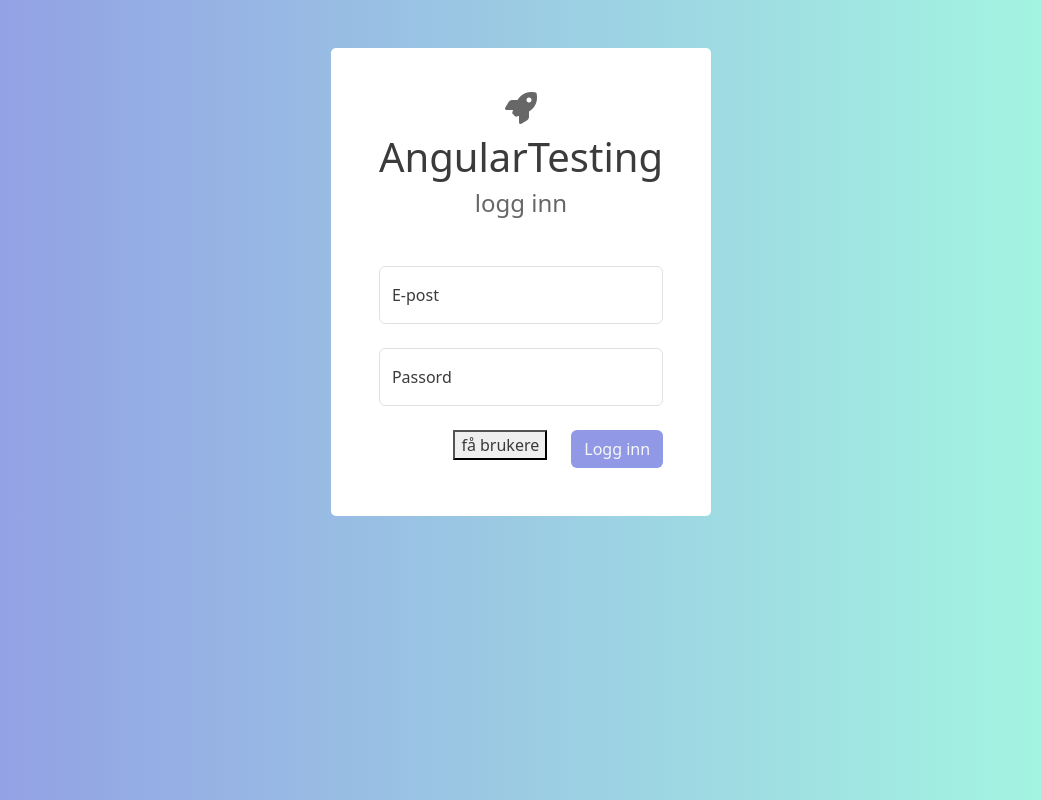
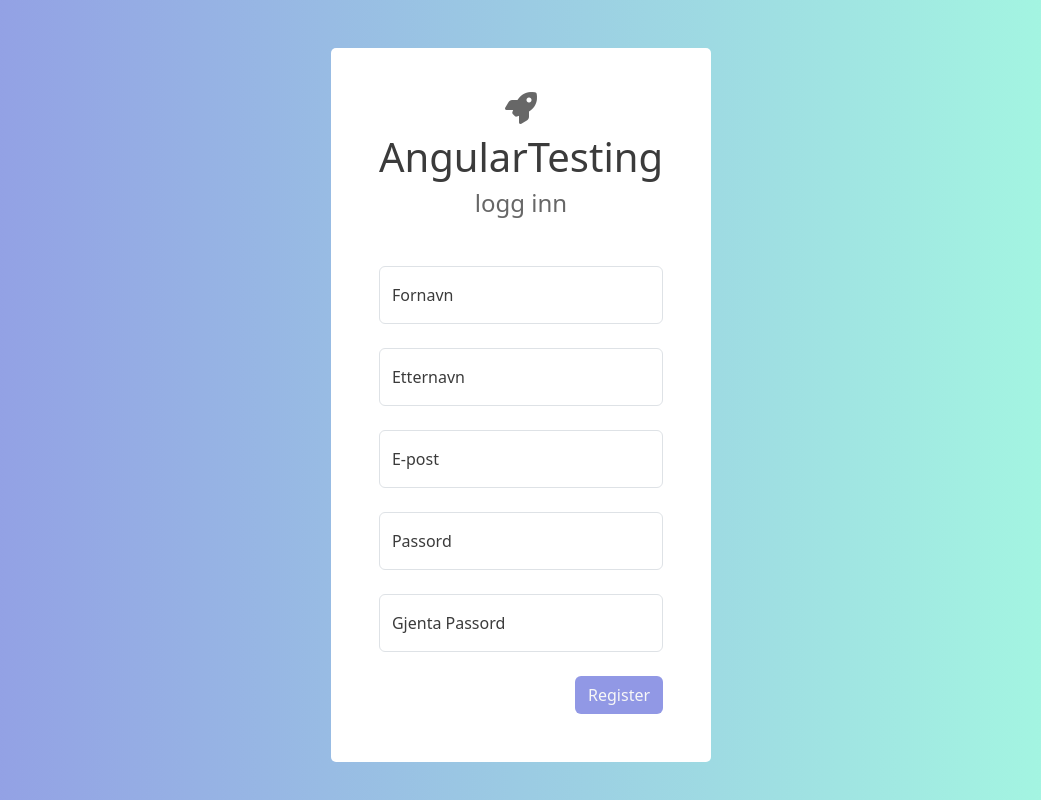
Before and after one commit to Meinseth/AngularTesting, an Angular app: page /register in a window 1280 px wide. Before the commit this address led to /login. Shown: the whole page, without its empty margins (119-1160 px from the left). Built offline with nearby package versions, Linux system fonts and the light colour scheme.

Commit message:
register page

```diff
--- a/src/app/Interfaces/interface.ts
+++ b/src/app/Interfaces/interface.ts
@@ -1,6 +1,5 @@
 export interface IUser {
   id?: number,
-  username: string,
   password: string,
   firstname: string,
   lastname: string
--- a/src/app/app-routing.module.ts
+++ b/src/app/app-routing.module.ts
@@ -3,12 +3,14 @@ import { RouterModule, Routes } from '@angular/router';
 import { LoginComponent } from './login/login.component';
 import { HomeComponent } from './home/home.component';
 import { AuthGuard } from './guard/auth.guard';
+import { RegistrerComponent } from './registrer/registrer.component';
 
 const routes: Routes = [
 
   { path: 'login', component: LoginComponent },
+  { path: 'register', component: RegistrerComponent },
 
-  { path: 'home', component: HomeComponent, canActivate:[AuthGuard]},
+  { path: 'home', component: HomeComponent, canActivate: [AuthGuard] },
 
   { path: '**', redirectTo: 'login' }
 ];
--- a/src/app/app.module.ts
+++ b/src/app/app.module.ts
@@ -4,6 +4,7 @@ import { BrowserModule } from '@angular/platform-browser';
 import { AppRoutingModule } from './app-routing.module';
 import { AppComponent } from './app.component';
 import { HttpClientModule } from '@angular/common/http';
+import { RegistrerComponent } from './registrer/registrer.component';
 
 @NgModule({
   declarations: [
--- a/src/app/login/login.component.html
+++ b/src/app/login/login.component.html
@@ -27,11 +27,12 @@
           <div *ngIf="password.errors?.['required']">Passord er påkrevd</div>
         </div>
 
-        <div class="row justify-content-md-end">
+        <div class="row justify-content-md-between">
 
           <div class="col col-auto">
-            <button (click)="getUsers()">få brukere</button>
+            <button (click)="goToRegister()" class="btn colorDarkGray" style="text-decoration: underline;font-weight: 500;">Registrer</button>
           </div>
+
           <div class="col col-auto">
             <button type="submit" class="btn myBtnPrimary">Logg inn</button>
           </div>
--- a/src/app/login/login.component.ts
+++ b/src/app/login/login.component.ts
@@ -1,11 +1,10 @@
 import { Component, OnInit } from '@angular/core'
 import { FormControl, FormGroup, ReactiveFormsModule, Validators } from '@angular/forms';
-import { HttpService } from '../service/http/http.service';
 import { Router } from '@angular/router';
 import { AuthService } from '../service/auth/auth.service';
 import { first } from 'rxjs';
 import { CommonModule } from '@angular/common';
-import { IUser } from '../Interfaces/interface';
+import { IUser } from '../interfaces/interface';
 
 @Component({
   standalone: true,
@@ -22,8 +21,7 @@ export class LoginComponent implements OnInit {
 
   constructor(
     private authSerive: AuthService,
-    private router: Router,
-    private httpService: HttpService
+    private router: Router
   ) { }
 
   loginFormGroup = new FormGroup({
@@ -42,39 +40,10 @@ export class LoginComponent implements OnInit {
     return this.loginFormGroup.controls.password;
   }
 
-  addUser() {
-    var newUser: IUser = {
-      id: undefined,
-      email: 'vebjorn@meinseth.no',
-      password: '12113662',
-      firstname: 'vebjorn',
-      lastname: 'meinseth',
-      username: 'mindseth'
-    }
-    this.httpService.addUser(newUser)
-      .pipe(first())
-      .subscribe({
-        next: user => {
-          console.log(user);
-        },
-        error: error => {
-          console.error(error)
-        }
-      })
-  }
+  goToRegister() {
+  this.router.navigate(['register']);
+}
 
-  getUsers(){
-    this.httpService.getUsers()
-    .pipe(first())
-    .subscribe({
-      next: user => {
-        console.log(user);
-      },
-      error: error => {
-        console.error(error)
-      }
-    })
-  }
 
   onSubmit(): void {
     this.submitted = true;
--- /dev/null
+++ b/src/app/registrer/registrer.component.html
@@ -0,0 +1,60 @@
+<div class="container mt-5">
+  <div class="row justify-content-md-center align-items-center">
+
+    <div class="col-md-auto p-5 roundedCorners" style="background-color:white">
+
+      <div class="text-center">
+        <i class="fa-solid fa-rocket fa-2xl colorGray mb-4 center"></i>
+        <h1 class="colorDarkGray">AngularTesting</h1>
+        <h4 class="colorGray mb-5">logg inn</h4>
+      </div>
+
+      <form [formGroup]="registerFormGroup" (ngSubmit)="onSubmit()">
+
+        <div class="form-floating mb-4">
+          <input type="text" class="form-control" id="firstname"  name="firstname" formControlName="firstname" placeholder="fornavn">
+          <label for="firstname" class="form-label text-bold">Fornavn</label>
+        </div>
+
+        <div class="form-floating mb-4">
+          <input type="text" class="form-control" id="lastname"  name="lastname" formControlName="lastname"
+            placeholder="etternavn">
+          <label for="lastname" class="form-label text-bold">Etternavn</label>
+        </div>
+
+        <div class="form-floating mb-4">
+          <input type="email" class="form-control" id="email" aria-describedby="emailHelp" name="email" formControlName="email"
+            placeholder="name@example.com">
+          <label for="email" class="form-label text-bold">E-post</label>
+        </div>
+
+        <div class="form-floating mb-4">
+          <input type="password" id="password" class="form-control" placeholder="Password" formControlName="password">
+          <label for="password" class="form-label">Passord</label>
+        </div>
+
+        <div class="form-floating mb-4">
+          <input type="password" id="repeatpassword" class="form-control" placeholder="repeatpassword" formControlName="repeatpassword">
+          <label for="repeatpassword" class="form-label">Gjenta Passord</label>
+        </div>
+
+        <div *ngIf="submitted && (email.errors || password.errors || firstname.errors || lastname.errors)" class="alert alert-danger mt-2">
+          <div *ngIf="email.errors?.['required']">Fornavn er påkrevd</div>
+          <div *ngIf="password.errors?.['required']">Passord er påkrevd</div>
+          <div *ngIf="firstname.errors?.['required']">Fornavn er påkrevd</div>
+          <div *ngIf="lastname.errors?.['required']">Etternavn er påkrevd</div>
+        </div>
+
+        <div class="row justify-content-md-end">
+
+          <div class="col col-auto">
+            <button type="submit" class="btn myBtnPrimary">Register</button>
+          </div>
+        </div>
+
+      </form>
+
+    </div>
+
+  </div>
+</div>
--- /dev/null
+++ b/src/app/registrer/registrer.component.ts
@@ -0,0 +1,72 @@
+import { Component } from '@angular/core';
+import { FormGroup, FormControl, Validators, ReactiveFormsModule } from '@angular/forms';
+import { Router } from '@angular/router';
+import { AuthService } from '../service/auth/auth.service';
+import { first } from 'rxjs';
+import { CommonModule } from '@angular/common';
+import { IUser } from '../interfaces/interface';
+
+@Component({
+  standalone: true,
+  selector: 'app-registrer',
+  templateUrl: './registrer.component.html',
+  styleUrls: ['./registrer.component.scss'],
+  imports: [
+    ReactiveFormsModule,
+    CommonModule
+  ]
+})
+export class RegistrerComponent {
+  submitted = false;
+
+  constructor(
+    private authSerive: AuthService,
+    private router: Router
+  ) { }
+
+  registerFormGroup= new FormGroup({
+    firstname: new FormControl<string>('',Validators.required),
+    lastname: new FormControl<string>('',Validators.required),
+    email: new FormControl<string>('', Validators.required),
+    password: new FormControl<string>('', Validators.required),
+    repeatpassword: new FormControl<string>('', Validators.required,),
+  });
+
+  get email() {
+    return this.registerFormGroup.controls.email;
+  }
+
+  get password() {
+    return this.registerFormGroup.controls.password;
+  }
+
+  get firstname() {
+    return this.registerFormGroup.controls.firstname;
+  }
+
+  get lastname() {
+    return this.registerFormGroup.controls.lastname;
+  }
+
+
+  onSubmit(): void {
+    this.submitted = true;
+
+    if (this.registerFormGroup.invalid) {
+      return;
+    }
+
+    this.authSerive.register(this.firstname.value!,this.lastname.value!,this.email.value!,this.password.value!)
+      .pipe(first())
+      .subscribe({
+        next: () => {
+          this.router.navigate(['home']);
+        },
+        error: error => {
+          console.error(error);
+        }
+      })
+
+    console.warn('Your order has been submitted', this.registerFormGroup.value);
+  }
+}
--- a/src/app/service/auth/auth.service.ts
+++ b/src/app/service/auth/auth.service.ts
@@ -2,7 +2,7 @@ import { HttpClient } from '@angular/common/http';
 import { Injectable } from '@angular/core';
 import { Router } from '@angular/router';
 import { BehaviorSubject, Observable, map } from 'rxjs';
-import {  IUser } from 'src/app/Interfaces/interface';
+import { IUser } from 'src/app/interfaces/interface';
 import { environment } from 'src/environments/environment';
 
 @Injectable({
@@ -18,8 +18,25 @@ export class AuthService {
     this.user = new BehaviorSubject(JSON.parse(localStorage.getItem('user')!));
   }
 
+  register(firstname:string, lastname:string,email:string ,password:string): Observable<IUser> {
+    const user = {
+      firstname: firstname,
+      lastname: lastname,
+      email:email,
+      password:password
+    }
+    return this.http.post<IUser>(environment.apiUrl + "/users/register", user)
+      .pipe(
+        map((user) => {
+          localStorage.setItem('user', JSON.stringify(user));
+          this.user.next(user);
+          return user
+        })
+      );
+  }
+
   login(email: string | null, password: string | null): Observable<IUser> {
-    return this.http.post<IUser>(environment.apiUrl + "user/login", email + "/" + password)
+    return this.http.get<IUser>(environment.apiUrl + "/users/login")
       .pipe(
         map((user) => {
           localStorage.setItem('user', JSON.stringify(user));
@@ -36,8 +53,8 @@ export class AuthService {
     this.router.navigate(['/account/login']);
   }
 
-  register(user: IUser) {
-    return this.http.post<IUser>(environment.apiUrl + "/user/register", user);
-}
+  // register(user: IUser) {
+  //   return this.http.post<IUser>(environment.apiUrl + "/user/register", user);
+  // }
 
 }
--- a/src/app/service/http/http.service.ts
+++ /dev/null
@@ -1,33 +0,0 @@
-import { Injectable } from '@angular/core';
-import { HttpClient, HttpHeaders } from '@angular/common/http';
-import { Observable, map } from 'rxjs';
-import { IUser } from 'src/app/Interfaces/interface';
-import { environment } from 'src/environments/environment';
-
-@Injectable({
-  providedIn: 'root'
-})
-export class HttpService {
-
-  constructor(private httpClient: HttpClient) { }
-
-  getUsers(): Observable<IUser> {
-    return this.httpClient.get<IUser>(environment.apiUrl + "/Users")
-      .pipe(
-        map((user) => {
-          return user;
-        })
-      );
-  }
-
-  addUser(user: IUser): Observable<IUser> {
-    return this.httpClient.post<IUser>(environment.apiUrl + "/Users", user)
-      .pipe(
-        map((user) => {
-          return user;
-        })
-      );
-  }
-
-
-}
```
Also changed, not shown: src/app/registrer/registrer.component.scss (added), 2 other files (tests, documents, lock files or other folders).
